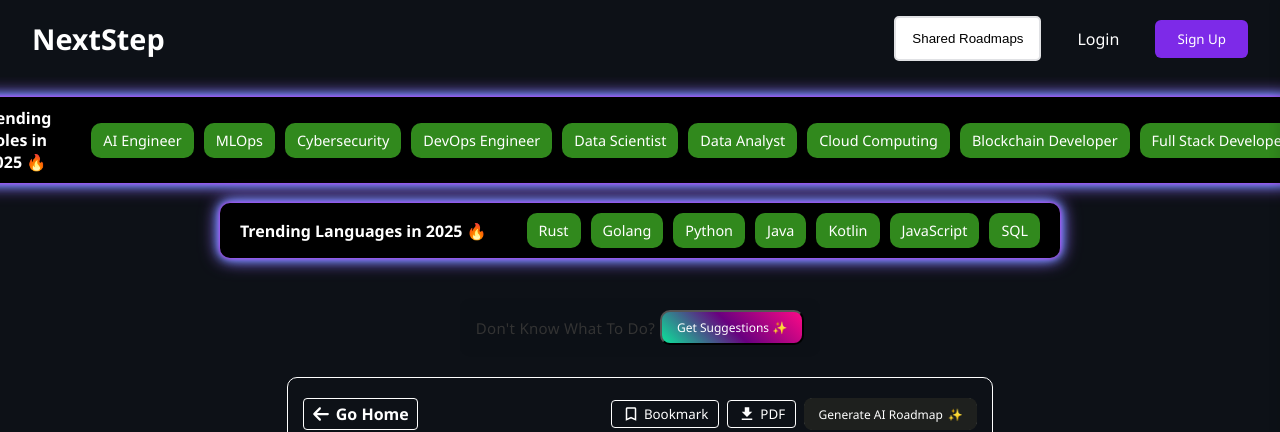
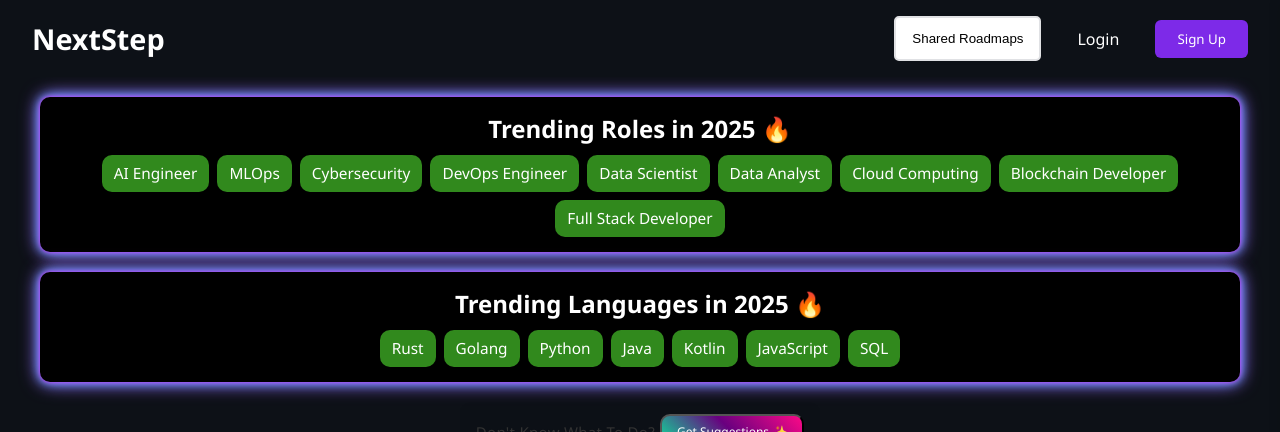
Before and after one commit to vineett09/next-step-frontend, a React (Create React App) app: page /full-stack-developer in a window 1280 px wide. Shown: the top 432 px of the page. Built offline with nearby package versions, Linux system fonts and the light colour scheme; no server answers.

Commit message:
improved performance of roadmap page

```diff
--- a/src/components/Profile.js
+++ b/src/components/Profile.js
@@ -52,7 +52,6 @@ const Profile = () => {
   const [isAuthenticated, setIsAuthenticated] = useState(false);
   const [savedSuggestions, setSavedSuggestions] = useState([]);
   const [suggestionsCurrentPage, setSuggestionsCurrentPage] = useState(1);
-  const [selectedSuggestion, setSelectedSuggestion] = useState(null);
   const [aiGeneratedRoadmaps, setAIGeneratedRoadmaps] = useState([]);
   const [aiRoadmapsCurrentPage, setAIRoadmapsCurrentPage] = useState(1);
   const itemsPerPage = 3;
@@ -490,7 +489,6 @@ const Profile = () => {
               }`}
               onClick={() => {
                 setActiveSection("aisuggestions");
-                setSelectedSuggestion(null);
               }}
             >
               AI Suggestions
--- a/src/components/Roadmap.js
+++ b/src/components/Roadmap.js
@@ -1,25 +1,47 @@
-import React, { useRef, useEffect, useState } from "react";
+import React, {
+  useRef,
+  useEffect,
+  useState,
+  useMemo,
+  useCallback,
+} from "react";
 import * as d3 from "d3";
 import { useLocation } from "react-router-dom";
 import "../styles/roadmaps/Roadmap.css";
-import Sidebar from "./Sidebar";
-import Header from "./Header";
-import TechSkills from "./TechSkills";
-import TechRoles from "./TechRoles";
 import axios from "axios";
 import { useSelector } from "react-redux";
-import TipBox from "./TipBox";
-import Chatbot from "./Chatbot";
-import Footer from "./Footer";
-import Navbar from "./Navbar";
-import AuthModal from "./AuthModal";
-import RelatedRoadmaps from "./RelatedRoadmaps";
 import { techFields, techSkills } from "../data/TechFieldsData";
-import Loader from "./Loader";
-import AISuggestionContainer from "./AISuggestionContainer";
+
+// Lazy load components that aren't immediately needed
+const Sidebar = React.lazy(() => import("./Sidebar"));
+const Header = React.lazy(() => import("./Header"));
+const TechSkills = React.lazy(() => import("./TechSkills"));
+const TechRoles = React.lazy(() => import("./TechRoles"));
+const TipBox = React.lazy(() => import("./TipBox"));
+const Chatbot = React.lazy(() => import("./Chatbot"));
+const Footer = React.lazy(() => import("./Footer"));
+const Navbar = React.lazy(() => import("./Navbar"));
+const AuthModal = React.lazy(() => import("./AuthModal"));
+const RelatedRoadmaps = React.lazy(() => import("./RelatedRoadmaps"));
+const Loader = React.lazy(() => import("./Loader"));
+const AISuggestionContainer = React.lazy(() =>
+  import("./AISuggestionContainer")
+);
+
+// Utility function to debounce function calls
+const debounce = (fn, delay) => {
+  let timeoutId;
+  return (...args) => {
+    clearTimeout(timeoutId);
+    timeoutId = setTimeout(() => {
+      fn(...args);
+    }, delay);
+  };
+};
 
 const Roadmap = ({ data }) => {
   const d3Container = useRef(null);
+  const svgRef = useRef(null);
   const [selectedNode, setSelectedNode] = useState({
     name: "",
     description: "",
@@ -32,29 +54,39 @@ const Roadmap = ({ data }) => {
   const location = useLocation();
   const roadmapId = location.pathname.split("/").pop();
   const [isLoading, setIsLoading] = useState(true);
+  const [totalNodes, setTotalNodes] = useState(0);
+  const [windowSize, setWindowSize] = useState({
+    width: window.innerWidth,
+    height: window.innerHeight,
+  });
 
-  const findFieldOrSkill = (id) => {
-    const field = techFields.find((field) => field.link === `/${id}`);
+  // Memoize expensive lookups
+  const fieldOrSkill = useMemo(() => {
+    const field = techFields.find((field) => field.link === `/${roadmapId}`);
     if (field) return field;
 
-    const skill = techSkills.find((skill) => skill.link === `/${id}`);
+    const skill = techSkills.find((skill) => skill.link === `/${roadmapId}`);
     if (skill) return skill;
 
     return null;
-  };
+  }, [roadmapId]);
 
-  const fieldOrSkill = findFieldOrSkill(roadmapId);
+  const roadmapTitle = useMemo(
+    () =>
+      fieldOrSkill
+        ? fieldOrSkill.title
+        : "Explore Your Path to Tech Excellence",
+    [fieldOrSkill]
+  );
 
-  const roadmapTitle = fieldOrSkill
-    ? fieldOrSkill.title
-    : "Explore Your Path to Tech Excellence";
-  const roadmapDescription = fieldOrSkill
-    ? fieldOrSkill.description
-    : "Select a field to learn more.";
+  const roadmapDescription = useMemo(
+    () =>
+      fieldOrSkill ? fieldOrSkill.description : "Select a field to learn more.",
+    [fieldOrSkill]
+  );
 
-  const [totalNodes, setTotalNodes] = useState(0);
-
-  const countTotalNodes = (nodes) => {
+  // Memoize node counting
+  const countTotalNodes = useCallback((nodes) => {
     let count = 0;
     const countRecursive = (nodeList) => {
       nodeList.forEach((node) => {
@@ -70,21 +102,77 @@ const Roadmap = ({ data }) => {
     }
 
     return count;
-  };
+  }, []);
 
+  // Calculate total nodes once when data changes
+  useEffect(() => {
+    if (data) {
+      const nodeCount = countTotalNodes(data);
+      setTotalNodes(nodeCount);
+      setIsLoading(false);
+    }
+  }, [data, countTotalNodes]);
+
+  // Fetch data only when dependencies change
   useEffect(() => {
     if (user && token && roadmapId) {
       fetchUserProgress();
       fetchBookmarkStatus();
     }
   }, [user, token, roadmapId]);
-  useEffect(() => {
-    if (data) {
-      const nodeCount = countTotalNodes(data);
-      setTotalNodes(nodeCount);
-      setIsLoading(false);
-    }
-  }, [data]);
+
+  // Memoize metrics calculation functions
+  const calculateNodeDimensions = useCallback((text, measureSvg) => {
+    const paddingX = 20;
+    const paddingY = 10;
+    const BASE_BOX_WIDTH = 120;
+
+    const textElement = measureSvg
+      .append("text")
+      .attr("font-size", "15px")
+      .attr("font-family", "Arial, sans-serif")
+      .text(text);
+    const bbox = textElement.node().getBBox();
+    textElement.remove();
+
+    return {
+      width: Math.max(bbox.width + paddingX * 2, BASE_BOX_WIDTH),
+      height: bbox.height + paddingY * 2,
+    };
+  }, []);
+
+  // Process node metrics once when data changes
+  const processNodeMetrics = useCallback(
+    (data, svgElement) => {
+      if (!data || !data.children) return { parents: [] };
+
+      const measureSvg = svgElement.append("g").style("visibility", "hidden");
+
+      const metrics = {
+        parents: data.children.map((parent) => ({
+          ...parent,
+          dimensions: calculateNodeDimensions(parent.name, measureSvg),
+          children:
+            parent.children?.map((child) => ({
+              ...child,
+              dimensions: calculateNodeDimensions(child.name, measureSvg),
+              children:
+                child.children?.map((nestedChild) => ({
+                  ...nestedChild,
+                  dimensions: calculateNodeDimensions(
+                    nestedChild.name,
+                    measureSvg
+                  ),
+                })) || [],
+            })) || [],
+        })),
+      };
+
+      measureSvg.remove();
+      return metrics;
+    },
+    [calculateNodeDimensions]
+  );
 
   const fetchUserProgress = async () => {
     try {
@@ -180,7 +268,8 @@ const Roadmap = ({ data }) => {
     }
   };
 
-  const getNodeColor = (node, defaultColor) => {
+  const getNodeColor = useCallback(
+    (node, defaultColor) => {
       const nodeId = node.id || node.name;
 
       if (completedNodes[nodeId]) {
@@ -188,11 +277,31 @@ const Roadmap = ({ data }) => {
       }
 
       return node.preferred ? "#FF8C00" : defaultColor;
-  };
+    },
+    [completedNodes]
+  );
 
-  const renderRoadmap = () => {
-    if (data && d3Container.current && !isLoading) {
-      d3.select(d3Container.current).selectAll("*").remove();
+  // Handle resize with debounce
+  useEffect(() => {
+    const handleResize = debounce(() => {
+      setWindowSize({
+        width: window.innerWidth,
+        height: window.innerHeight,
+      });
+    }, 250);
+
+    window.addEventListener("resize", handleResize);
+    return () => window.removeEventListener("resize", handleResize);
+  }, []);
+
+  // Main rendering function - optimized with useCallback to prevent recreation on every render
+  const renderRoadmap = useCallback(() => {
+    if (!data || !d3Container.current || isLoading) return;
+
+    // Clear previous SVG
+    if (svgRef.current) {
+      d3.select(svgRef.current).remove();
+    }
 
     const width = 1200;
     const margin = { top: 100, right: 200, bottom: 50, left: 200 };
@@ -209,49 +318,12 @@ const Roadmap = ({ data }) => {
       .attr("preserveAspectRatio", "xMidYMid meet")
       .attr("viewBox", `0 -50 ${width + margin.left + margin.right} 1000`);
 
-      const measureSvg = svgElement.append("g").style("visibility", "hidden");
+    svgRef.current = svgElement.node();
 
-      const measureText = (text) => {
-        const textElement = measureSvg
-          .append("text")
-          .attr("font-size", "15px")
-          .attr("font-family", "Arial, sans-serif")
-          .text(text);
-        const bbox = textElement.node().getBBox();
-        textElement.remove();
-        return bbox;
-      };
+    // Process node metrics once
+    const nodeMetrics = processNodeMetrics(data, svgElement);
 
-      const calculateNodeDimensions = (text) => {
-        const paddingX = 20;
-        const paddingY = 10;
-        const bbox = measureText(text);
-        return {
-          width: Math.max(bbox.width + paddingX * 2, BASE_BOX_WIDTH),
-          height: bbox.height + paddingY * 2,
-        };
-      };
-
-      const nodeMetrics = {
-        parents: data.children.map((parent) => ({
-          ...parent,
-          dimensions: calculateNodeDimensions(parent.name),
-          children:
-            parent.children?.map((child) => ({
-              ...child,
-              dimensions: calculateNodeDimensions(child.name),
-              children:
-                child.children?.map((nestedChild) => ({
-                  ...nestedChild,
-                  dimensions: calculateNodeDimensions(nestedChild.name),
-                })) || [],
-            })) || [],
-        })),
-      };
-
-      const minParentSpacing = 100;
     const childVerticalGap = 20;
-      const childrenSpaceFactor = 0.5;
     const minNestedGroupGap = 0;
 
     const svg = svgElement
@@ -259,7 +331,10 @@ const Roadmap = ({ data }) => {
       .attr("transform", `translate(${margin.left},${margin.top})`);
 
     const titleText = roadmapTitle;
-      const titleDimensions = calculateNodeDimensions(titleText);
+    const measureSvg = svgElement.append("g").style("visibility", "hidden");
+    const titleDimensions = calculateNodeDimensions(titleText, measureSvg);
+    measureSvg.remove();
+
     const titleY = 50;
 
     const titleGroup = svg
@@ -354,9 +429,7 @@ const Roadmap = ({ data }) => {
       const dividerSpace = parent.dividerText ? DIVIDER_PADDING * 2 : 0;
       const position = currentY + blockHeight / 2;
       currentY += blockHeight + dividerSpace;
-        const dividerY = parent.dividerText
-          ? currentY - dividerSpace / 2
-          : null;
+      const dividerY = parent.dividerText ? currentY - dividerSpace / 2 : null;
 
       return {
         node: parent,
@@ -367,7 +440,8 @@ const Roadmap = ({ data }) => {
     });
 
     const lineEndY =
-        parentPositions[0].y - parentPositions[0].node.dimensions.height / 2;
+      parentPositions[0]?.y - parentPositions[0]?.node.dimensions.height / 2 ||
+      lineStartY + 50;
 
     svg
       .append("line")
@@ -390,8 +464,7 @@ const Roadmap = ({ data }) => {
     parentPositions.forEach((position, index) => {
       if (index > 0) {
         const prevPosition = parentPositions[index - 1];
-          const startY =
-            prevPosition.y + prevPosition.node.dimensions.height / 2;
+        const startY = prevPosition.y + prevPosition.node.dimensions.height / 2;
         const endY = position.y - position.node.dimensions.height / 2;
 
         if (prevPosition.node.dividerText) {
@@ -621,9 +694,7 @@ const Roadmap = ({ data }) => {
                 const nestedTotalHeight =
                   nestedChildren.reduce(
                     (total, nestedChild) =>
-                        total +
-                        nestedChild.dimensions.height +
-                        minNestedGroupGap,
+                      total + nestedChild.dimensions.height + minNestedGroupGap,
                     0
                   ) - minNestedGroupGap;
 
@@ -668,9 +739,7 @@ const Roadmap = ({ data }) => {
                     })
                     .on("contextmenu", (event) => {
                       event.preventDefault();
-                        toggleNodeCompletion(
-                          nestedChild.id || nestedChild.name
-                        );
+                      toggleNodeCompletion(nestedChild.id || nestedChild.name);
                     });
 
                   createNode(
@@ -688,9 +757,7 @@ const Roadmap = ({ data }) => {
                       ? -child.dimensions.width / 2 + childXOffset
                       : child.dimensions.width / 2 + childXOffset);
                   const nestedConnectX = isLeftSide
-                      ? nestedX +
-                        nestedChild.dimensions.width / 2 +
-                        nestedXOffset
+                    ? nestedX + nestedChild.dimensions.width / 2 + nestedXOffset
                     : nestedX -
                       nestedChild.dimensions.width / 2 +
                       nestedXOffset;
@@ -733,16 +800,22 @@ const Roadmap = ({ data }) => {
         drawChildren(parent.children, isLeft);
       }
     });
+  }, [
+    data,
+    isLoading,
+    roadmapTitle,
+    roadmapDescription,
+    calculateNodeDimensions,
+    getNodeColor,
+    processNodeMetrics,
+  ]);
 
-      measureSvg.remove();
+  // Render roadmap when dependencies change
+  useEffect(() => {
+    if (data && !isLoading) {
+      renderRoadmap();
     }
-  };
-
-  useEffect(() => {
-    renderRoadmap();
-    window.addEventListener("resize", renderRoadmap);
-    return () => window.removeEventListener("resize", renderRoadmap);
-  }, [data, completedNodes, isLoading]);
+  }, [data, completedNodes, isLoading, windowSize, renderRoadmap]);
 
   const closeDescription = () => {
     setSelectedNode({ name: "", description: "" });
@@ -751,8 +824,11 @@ const Roadmap = ({ data }) => {
 
   return (
     <div className="roadmap">
+      <React.Suspense fallback={<div>Loading navigation...</div>}>
         <Navbar />
+      </React.Suspense>
       <div className="roadmap-container">
+        <React.Suspense fallback={<div>Loading components...</div>}>
           <TechRoles />
           <TechSkills />
           <AISuggestionContainer />
@@ -765,38 +841,53 @@ const Roadmap = ({ data }) => {
             totalNodes={totalNodes}
             roadmapId={roadmapId}
           />
+        </React.Suspense>
 
         {isLoading ? (
           <div className="loading-container">
+            <React.Suspense fallback={<div>Loading...</div>}>
               <Loader loading={isLoading} />
+            </React.Suspense>
             <p className="loading-text">Creating your roadmap...</p>
           </div>
         ) : (
           <div className="roadmap-wrapper">
             <div ref={d3Container} className="d3-container" />
+            <React.Suspense fallback={<div>Loading chatbot...</div>}>
               <Chatbot roadmapTitle={roadmapTitle} data={data} />
+            </React.Suspense>
             <div className="cards-container"></div>
           </div>
         )}
 
+        <React.Suspense fallback={<div>Loading tip box...</div>}>
           <TipBox />
+        </React.Suspense>
+        <React.Suspense fallback={<div>Loading sidebar...</div>}>
           <Sidebar
             isOpen={isSidebarOpen}
             onClose={closeDescription}
             name={selectedNode.name}
             description={selectedNode.description}
           />
+        </React.Suspense>
       </div>
+      <React.Suspense fallback={<div>Loading related roadmaps...</div>}>
         <RelatedRoadmaps />
+      </React.Suspense>
+      <React.Suspense fallback={<div>Loading footer...</div>}>
         <Footer />
+      </React.Suspense>
       {showAuthModal && (
+        <React.Suspense fallback={<div>Loading authentication...</div>}>
           <AuthModal
             isOpen={showAuthModal}
             onClose={() => setShowAuthModal(false)}
           />
+        </React.Suspense>
       )}
     </div>
   );
 };
 
-export default Roadmap;
+export default React.memo(Roadmap);
--- a/src/components/TechRoles.js
+++ b/src/components/TechRoles.js
@@ -30,18 +30,17 @@ const TechRoles = () => {
   };
 
   return (
-    <div className="role-card">
+    <div className="tech-cards role-card">
       <h2 className="card-title">Trending Roles in 2025 🔥</h2>
       <div className="role-list">
         {roles.map((role, index) => (
-          <span
+          <button
             key={index}
             className="role-badge"
             onClick={() => handleRoleClick(role)}
-            style={{ cursor: "pointer" }}
           >
             {role}
-          </span>
+          </button>
         ))}
       </div>
     </div>
--- a/src/components/TechSkills.js
+++ b/src/components/TechSkills.js
@@ -28,18 +28,17 @@ const TechSkills = () => {
   };
 
   return (
-    <div className="skills-card">
+    <div className="tech-cards skills-card">
       <h2 className="card-title">Trending Languages in 2025 🔥</h2>
       <div className="skills-list">
         {skills.map((skill, index) => (
-          <span
+          <button
             key={index}
             className="skills-badge"
             onClick={() => handleSkillClick(skill)}
-            style={{ cursor: "pointer" }}
           >
             {skill}
-          </span>
+          </button>
         ))}
       </div>
     </div>
--- a/src/styles/roadmaps/TechRoles.css
+++ b/src/styles/roadmaps/TechRoles.css
@@ -1,33 +1,35 @@
-.role-card {
-  width: auto;
+.tech-cards {
+  width: 100%;
+  max-width: 1200px;
+  margin: 0 auto;
   background: #000;
   box-shadow:
     0 0 5px #e61dff,
     0 0 10px #3cc7fa,
     0 0 15px #857dfd,
     0 0 20px #9d65fc;
-    border-radius: 10px;
-  padding: 10px 20px;
-  text-align: center;
-  display: flex;
-  flex-direction: column;
-  align-items: flex-start;
+  border-radius: 10px;
+  padding: 15px;
+  box-sizing: border-box;
+}
+
+.role-card {
+  margin-bottom: 20px;
 }
 
 .card-title {
-  font-size: 1rem;
+  font-size: clamp(1rem, 2vw, 1.5rem);
   font-weight: bold;
   color: #fff;
-  margin: 0;
+  margin: 0 0 10px 0;
+  text-align: center;
 }
 
 .role-list {
   display: flex;
   flex-wrap: wrap;
-  gap: 10px;
-  align-items: center;
-  margin-left: 0;
-  margin-top: 10px;
+  gap: 8px;
+  justify-content: center;
 }
 
 .role-badge {
@@ -35,26 +37,25 @@
   color: #fff;
   padding: 8px 12px;
   border-radius: 10px;
-  font-size: 0.9rem;
+  font-size: clamp(0.8rem, 1.2vw, 1rem);
   font-weight: 500;
+  border: none;
+  cursor: pointer;
+  transition: all 0.3s ease;
   white-space: nowrap;
-  cursor: pointer;
-  transition: background 0.3s ease;
 }
 
 .role-badge:hover {
   background: #1f5a13;
 }
 
-@media (min-width: 768px) {
-  .role-card {
-    flex-direction: row;
-    align-items: center;
+@media (max-width: 480px) {
+  .role-list {
+    gap: 6px;
   }
 
-  .role-list {
-    flex-wrap: nowrap;
-    margin-left: 40px;
-    margin-top: 0;
+  .role-badge {
+    padding: 6px 10px;
+    font-size: 0.75rem;
   }
 }
--- a/src/styles/roadmaps/TechSkills.css
+++ b/src/styles/roadmaps/TechSkills.css
@@ -1,35 +1,20 @@
-.skills-card {
-  width: auto;
-  background: #000;
-  box-shadow:
-    0 0 5px #e61dff,
-    0 0 10px #3cc7fa,
-    0 0 15px #857dfd,
-    0 0 20px #9d65fc;
- border-radius: 10px;
-    padding: 10px 20px;
-  text-align: center;
-  display: flex;
-  flex-direction: column;
-  align-items: flex-start;
+.skills-cards {
   margin-top: 20px;
-  margin-bottom: 20px;
 }
 
 .card-title {
-  font-size: 1rem;
+  font-size: clamp(1rem, 2vw, 1.5rem);
   font-weight: bold;
   color: #fff;
-  margin: 0;
+  margin: 0 0 10px 0;
+  text-align: center;
 }
 
 .skills-list {
   display: flex;
   flex-wrap: wrap;
-  gap: 10px;
-  align-items: center;
-  margin-left: 0;
-  margin-top: 10px;
+  gap: 8px;
+  justify-content: center;
 }
 
 .skills-badge {
@@ -37,26 +22,25 @@
   color: #fff;
   padding: 8px 12px;
   border-radius: 10px;
-  font-size: 0.9rem;
+  font-size: clamp(0.8rem, 1.2vw, 1rem);
   font-weight: 500;
+  border: none;
+  cursor: pointer;
+  transition: all 0.3s ease;
   white-space: nowrap;
-  cursor: pointer;
-  transition: background 0.3s ease;
 }
 
 .skills-badge:hover {
   background: #1f5a13;
 }
 
-@media (min-width: 768px) {
-  .skills-card {
-    flex-direction: row;
-    align-items: center;
+@media (max-width: 480px) {
+  .skills-list {
+    gap: 6px;
   }
 
-  .skills-list {
-    flex-wrap: nowrap;
-    margin-left: 40px;
-    margin-top: 0;
+  .skills-badge {
+    padding: 6px 10px;
+    font-size: 0.75rem;
   }
 }
```
Also changed, not shown: src/components/AI Roadmap.js (+23 -68 lines), src/components/RelatedRoadmaps.js (+90 -53 lines), src/data/techroles/Devops.js (+49 -49 lines). Lines whose indentation alone changed are shown as unchanged.
